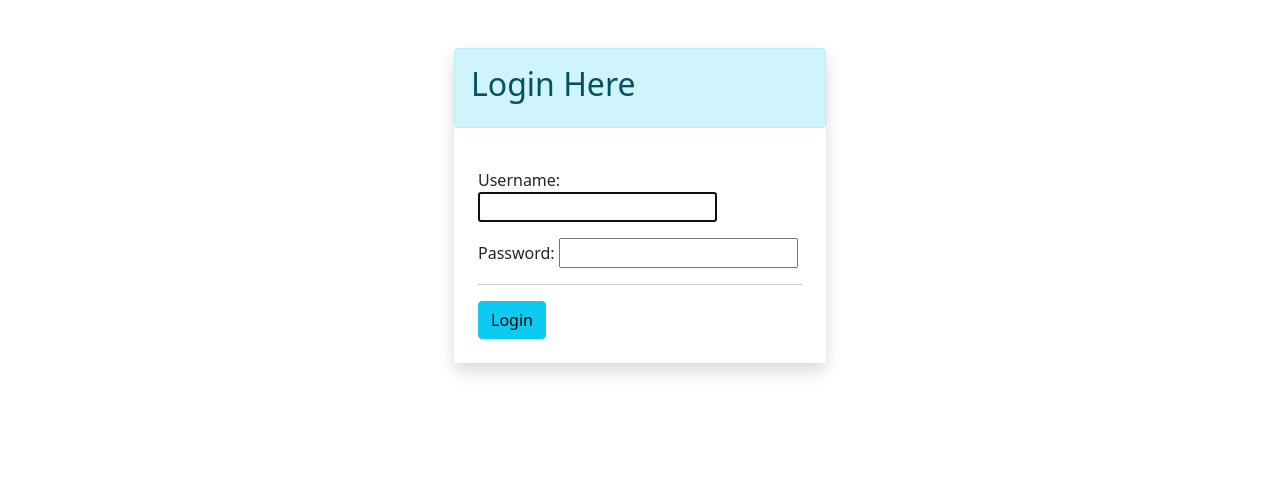
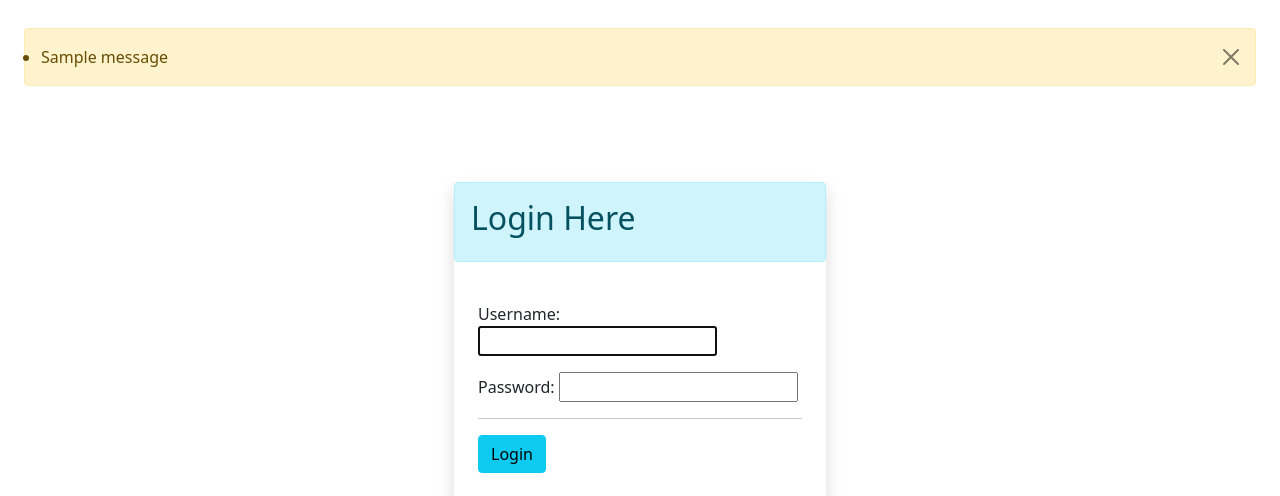
Before and after one commit to sumitnn/Django-Advanced-Todo-Manager, a Django app: page / in a window 1280 px wide. Shown: the part 76-572 px from the top of the page. Run offline with Django 4.2, Linux system fonts and the light colour scheme; one stand-in notice (Sample message) is shown.

Commit message:
message add

```diff
--- a/Todomix/settings.py
+++ b/Todomix/settings.py
@@ -1,4 +1,5 @@
 
+from django.contrib.messages import constants as messages
 from pathlib import Path
 import os
 
@@ -114,6 +115,9 @@ STATICFILES_DIRS = [
 ]
 MEDIA_ROOT = '/media/'
 
+MESSAGE_TAGS = {
+    messages.ERROR: 'danger',
+}
 
 # Default primary key field type
 # https://docs.djangoproject.com/en/4.0/ref/settings/#default-auto-field
--- a/home/models.py
+++ b/home/models.py
@@ -24,8 +24,7 @@ class TODO(models.Model):
     status = models.CharField(max_length=2, choices=status_choices)
     date = models.DateTimeField(auto_now_add=True)
     user = models.ForeignKey(User, on_delete=models.CASCADE)
-    priority = models.IntegerField(
-        max_length=2, choices=priority_choices, default=1)
+    priority = models.IntegerField(choices=priority_choices, default=1)
 
 
 class Addpost(models.Model):
--- a/home/views.py
+++ b/home/views.py
@@ -5,6 +5,7 @@ from django.contrib.auth.forms import UserCreationForm, AuthenticationForm
 from .forms import *
 from .models import *
 from django.contrib.auth.decorators import login_required
+from django.contrib import messages
 
 # Create your views here.
 
@@ -21,16 +22,20 @@ def loginn(request):
     if request.method == 'POST':
         form = AuthenticationForm(request.POST)
         if form.is_valid():
+            print(form)
 
             user = authenticate(username=form.cleaned_data.get(
                 'username'), password=form.cleaned_data.get('password'))
+            print(user)
             if user is not None:
                 login(request, user)
+                messages.success(request, 'Login successfully.')
                 return redirect('home')
         else:
             ctx = {
                 'form': form
             }
+            messages.error(request, 'Invalid Credential.')
             return render(request, 'login.html', ctx)
 
     form = AuthenticationForm()
@@ -45,11 +50,13 @@ def signup(request):
         form = UserCreationForm(request.POST)
         if form.is_valid():
             form.save()
+            messages.success(request, 'Create Account Successfully.')
             return redirect('login')
         else:
             ctx = {
                 'form': form
             }
+            messages.error(request, 'Not created.')
             return render(request, 'signup.html', ctx)
     form = UserCreationForm(label_suffix='')
     ctx = {
@@ -102,6 +109,7 @@ def home(request):
 
 def signout(request):
     logout(request)
+    messages.success(request, 'Logout Successfully.')
     return redirect('login')
 
 
--- a/templates/base.html
+++ b/templates/base.html
@@ -15,6 +15,20 @@
 
 <body>
   {% include 'include/navbar.html' %}
+
+  <div class="mt-1 mb-2 p-4">
+    {% if messages %}
+    <ul class="alert alert-warning alert-dismissible fade show" role="alert">
+      {% for message in messages %}
+      <li{% if message.tags %} class="{{ message.tags }}" {% endif %}>{{ message }}</li>
+
+        <button type="button" class="btn-close" data-bs-dismiss="alert" aria-label="Close"></button>
+        {% endfor %}
+    </ul>
+    {% endif %}
+
+
+  </div>
   <!-- changing content -->
   <div>
     {% block content %}
```
Also changed, not shown: db.sqlite3.
